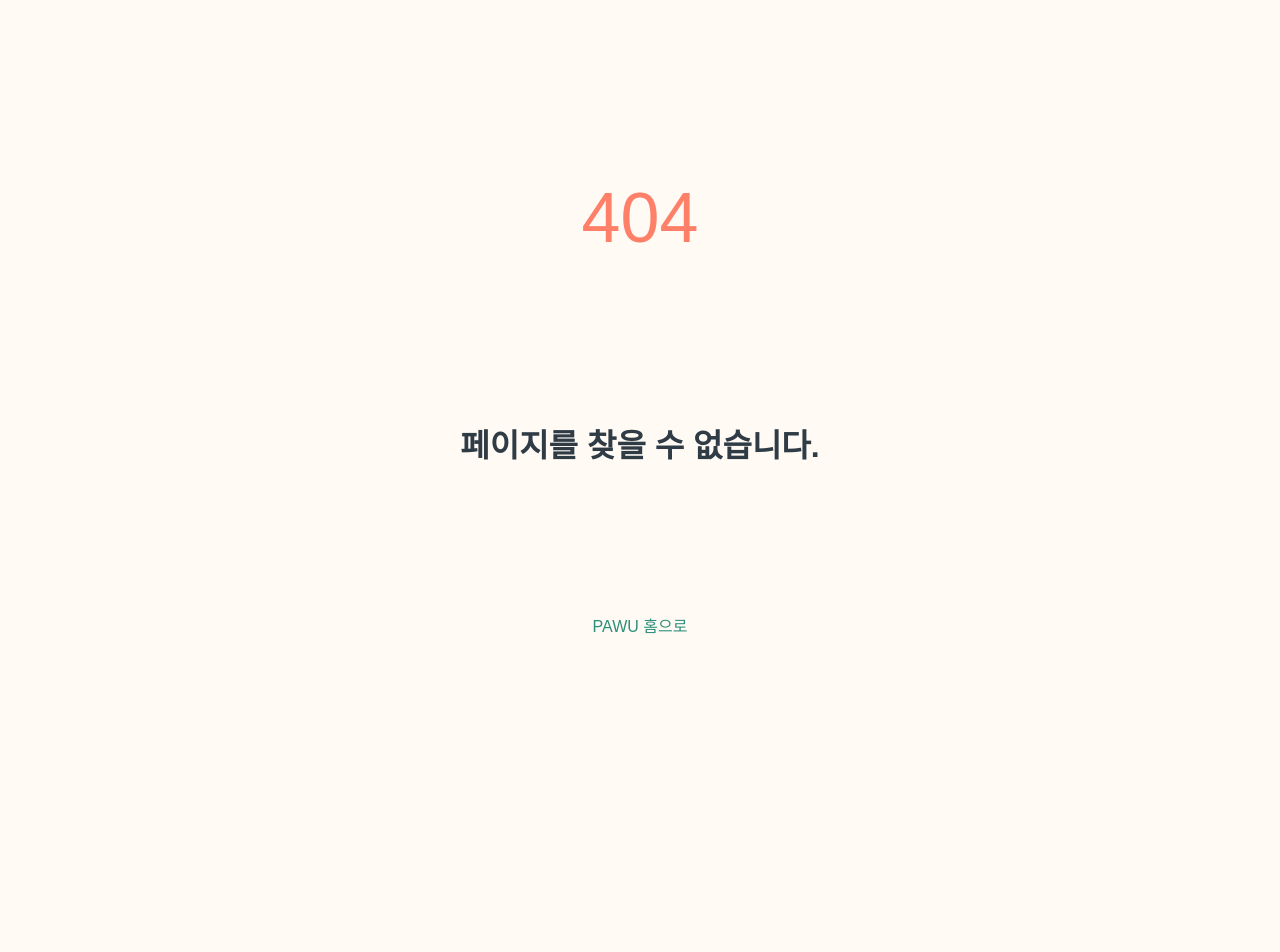
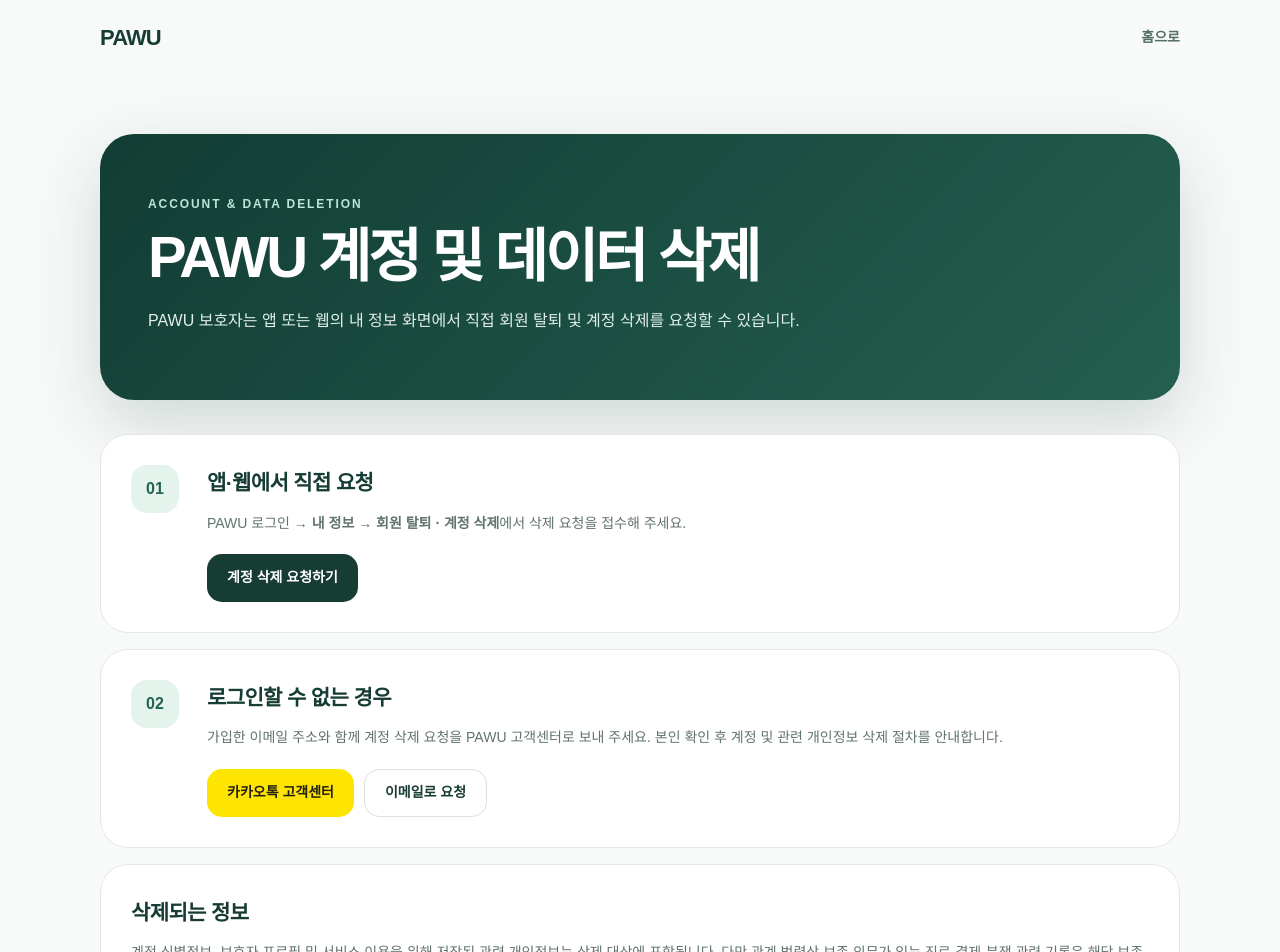
Before and after one commit to BGKCOGITO/pawu-homepage, a Next.js app: page /account-deletion in a window 1280 px wide. Before the commit this address had no page. Shown: the top 952 px of the page. Before the commit the page ends 800 px from the top, so only its background shows below. Built offline with nearby package versions, Linux system fonts and the light colour scheme.

Commit message:
Add files via upload

```diff
--- /dev/null
+++ b/app/account-deletion/page.module.css
@@ -0,0 +1,130 @@
+.page {
+  min-height: 100vh;
+  background: #f8faf9;
+  color: #173c34;
+  padding: 0 22px 70px;
+}
+.topbar {
+  max-width: 1080px;
+  margin: 0 auto;
+  height: 76px;
+  display: flex;
+  align-items: center;
+  justify-content: space-between;
+}
+.brand {
+  font-size: 22px;
+  font-weight: 900;
+  letter-spacing: -0.04em;
+}
+.home {
+  font-size: 14px;
+  font-weight: 700;
+  color: #547068;
+}
+.hero {
+  max-width: 1080px;
+  margin: 58px auto 34px;
+  padding: 48px;
+  border-radius: 34px;
+  background: linear-gradient(135deg, #123d34 0%, #245f50 100%);
+  color: white;
+  box-shadow: 0 24px 70px rgba(20, 61, 52, 0.18);
+}
+.eyebrow {
+  font-size: 12px;
+  font-weight: 800;
+  letter-spacing: .16em;
+  color: #bce7d7;
+}
+.hero h1 {
+  margin: 12px 0 0;
+  font-size: clamp(34px, 6vw, 58px);
+  line-height: 1.08;
+  letter-spacing: -0.055em;
+}
+.lead {
+  max-width: 720px;
+  margin-top: 18px;
+  color: #e1efea;
+  line-height: 1.8;
+}
+.card, .info {
+  max-width: 1080px;
+  margin: 16px auto;
+  border: 1px solid #e2e8e5;
+  background: white;
+  border-radius: 28px;
+  padding: 30px;
+}
+.card {
+  display: grid;
+  grid-template-columns: 58px 1fr;
+  gap: 18px;
+}
+.number {
+  width: 48px;
+  height: 48px;
+  border-radius: 16px;
+  display: grid;
+  place-items: center;
+  background: #e5f3ed;
+  color: #23644f;
+  font-weight: 900;
+}
+.card h2, .info h2 {
+  margin: 0;
+  font-size: 21px;
+  letter-spacing: -0.03em;
+}
+.card p, .info p {
+  margin: 10px 0 0;
+  color: #61736d;
+  line-height: 1.8;
+  font-size: 14px;
+}
+.primary, .kakao, .secondary {
+  display: inline-flex;
+  justify-content: center;
+  align-items: center;
+  min-height: 48px;
+  margin-top: 18px;
+  padding: 0 20px;
+  border-radius: 15px;
+  font-size: 14px;
+  font-weight: 800;
+}
+.primary {
+  background: #173c34;
+  color: white;
+}
+.actions {
+  display: flex;
+  flex-wrap: wrap;
+  gap: 10px;
+}
+.kakao {
+  background: #fee500;
+  color: #241f14;
+}
+.secondary {
+  border: 1px solid #d9e2de;
+  color: #173c34;
+}
+.footer {
+  max-width: 1080px;
+  margin: 34px auto 0;
+  display: flex;
+  flex-wrap: wrap;
+  justify-content: space-between;
+  gap: 10px;
+  color: #83908b;
+  font-size: 13px;
+}
+@media (max-width: 640px) {
+  .page { padding-left: 16px; padding-right: 16px; }
+  .hero { margin-top: 28px; padding: 30px 24px; border-radius: 26px; }
+  .card { grid-template-columns: 1fr; padding: 24px; }
+  .info { padding: 24px; }
+  .primary, .kakao, .secondary { width: 100%; }
+}
--- /dev/null
+++ b/app/account-deletion/page.tsx
@@ -0,0 +1,89 @@
+import Link from "next/link";
+import styles from "./page.module.css";
+
+const KAKAO_CHANNEL_URL = "http://pf.kakao.com/_PxfkBX";
+const PAWU_ACCOUNT_URL = "https://pawu-web.vercel.app/account";
+
+export const metadata = {
+  title: "PAWU 계정 삭제 안내",
+  description: "PAWU 보호자 계정 및 관련 데이터 삭제 요청 방법을 안내합니다.",
+};
+
+export default function AccountDeletionPage() {
+  return (
+    <main className={styles.page}>
+      <header className={styles.topbar}>
+        <Link href="/" className={styles.brand}>PAWU</Link>
+        <Link href="/" className={styles.home}>홈으로</Link>
+      </header>
+
+      <section className={styles.hero}>
+        <p className={styles.eyebrow}>ACCOUNT & DATA DELETION</p>
+        <h1>PAWU 계정 및 데이터 삭제</h1>
+        <p className={styles.lead}>
+          PAWU 보호자는 앱 또는 웹의 내 정보 화면에서 직접 회원 탈퇴 및 계정 삭제를 요청할 수 있습니다.
+        </p>
+      </section>
+
+      <section className={styles.card}>
+        <span className={styles.number}>01</span>
+        <div>
+          <h2>앱·웹에서 직접 요청</h2>
+          <p>
+            PAWU 로그인 → <strong>내 정보</strong> → <strong>회원 탈퇴 · 계정 삭제</strong>에서
+            삭제 요청을 접수해 주세요.
+          </p>
+          <a href={PAWU_ACCOUNT_URL} className={styles.primary}>계정 삭제 요청하기</a>
+        </div>
+      </section>
+
+      <section className={styles.card}>
+        <span className={styles.number}>02</span>
+        <div>
+          <h2>로그인할 수 없는 경우</h2>
+          <p>
+            가입한 이메일 주소와 함께 계정 삭제 요청을 PAWU 고객센터로 보내 주세요.
+            본인 확인 후 계정 및 관련 개인정보 삭제 절차를 안내합니다.
+          </p>
+          <div className={styles.actions}>
+            <a
+              href={KAKAO_CHANNEL_URL}
+              target="_blank"
+              rel="noopener noreferrer"
+              className={styles.kakao}
+            >
+              카카오톡 고객센터
+            </a>
+            <a
+              href="mailto:bgkcogito@naver.com?subject=PAWU%20계정%20삭제%20요청"
+              className={styles.secondary}
+            >
+              이메일로 요청
+            </a>
+          </div>
+        </div>
+      </section>
+
+      <section className={styles.info}>
+        <h2>삭제되는 정보</h2>
+        <p>
+          계정 식별정보, 보호자 프로필 및 서비스 이용을 위해 저장된 관련 개인정보는 삭제 대상에 포함됩니다.
+          다만 관계 법령상 보존 의무가 있는 진료·결제·분쟁 관련 기록은 해당 보존기간 동안 분리하여 보관한 뒤 삭제할 수 있습니다.
+        </p>
+      </section>
+
+      <section className={styles.info}>
+        <h2>처리 안내</h2>
+        <p>
+          삭제 요청이 접수되면 본인 확인 및 데이터 보존 의무를 확인한 뒤 삭제 절차를 진행합니다.
+          처리 과정에서 추가 확인이 필요한 경우 가입 이메일 또는 고객센터를 통해 연락드릴 수 있습니다.
+        </p>
+      </section>
+
+      <footer className={styles.footer}>
+        <strong>BGK · PAWU</strong>
+        <span>문의: bgkcogito@naver.com</span>
+      </footer>
+    </main>
+  );
+}
```
